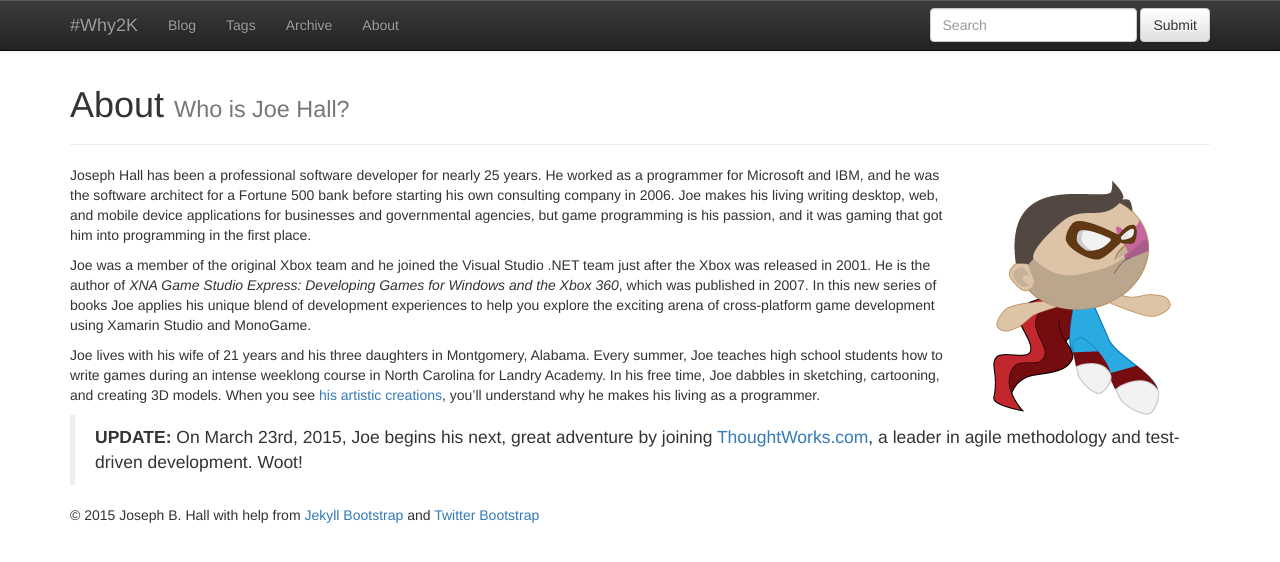
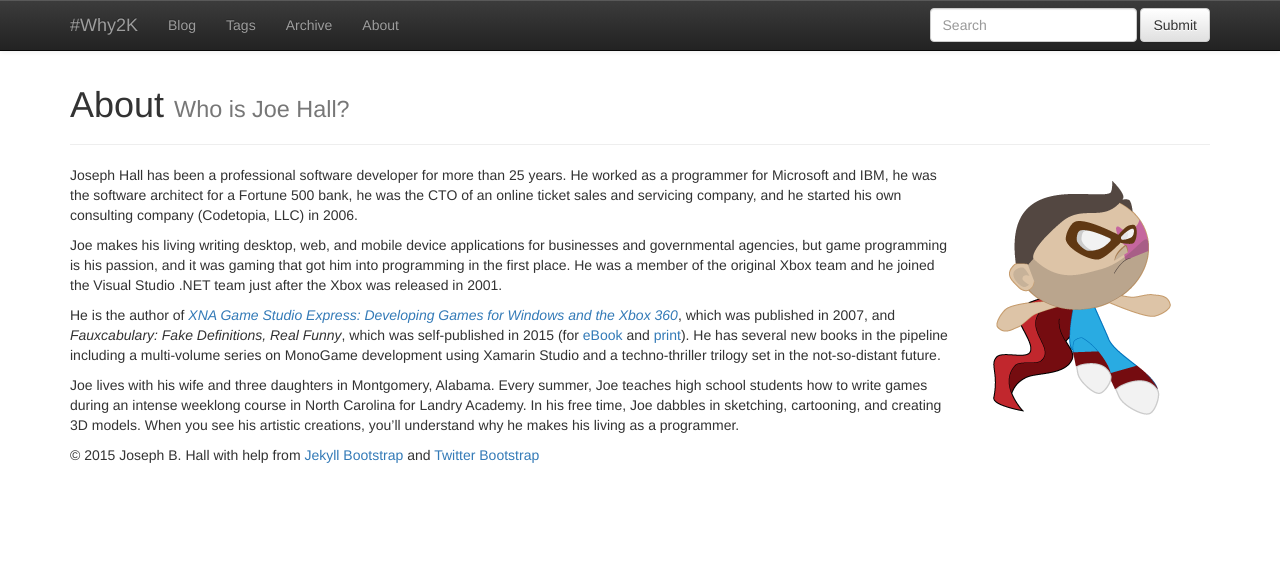
Before and after one commit to groundh0g/why2k.org, a Jekyll site: the page built from about.md, in a window 1280 px wide. Shown: the top 562 px of the page. Built offline with Jekyll 4.4.1, drawn with Linux system fonts in a browser that asks for light colours; nearby versions of some CDN libraries; library files that are not in the unit come from our copies.

Commit message:
Language. =)

```diff
--- a/about.md
+++ b/about.md
@@ -10,10 +10,13 @@ group: navigation
 <div style="float:right; width:256px; height:256px;">
   <img src="{{ BASE_PATH }}/assets/img/groundh0g_256x256.png" alt="groundh0g" title="Joe!"/>
 </div>
-Joseph Hall has been a professional software developer for nearly 25 years. He worked as a programmer for Microsoft and IBM, and he was the software architect for a Fortune 500 bank before starting his own consulting company in 2006. Joe makes his living writing desktop, web, and mobile device applications for businesses and governmental agencies, but game programming is his passion, and it was gaming that got him into programming in the first place.
 
-Joe was a member of the original Xbox team and he joined the Visual Studio .NET team just after the Xbox was released in 2001. He is the author of *XNA Game Studio Express: Developing Games for Windows and the Xbox 360*, which was published in 2007. In this new series of books Joe applies his unique blend of development experiences to help you explore the exciting arena of cross-platform game development using Xamarin Studio and MonoGame.
+Joseph Hall has been a professional software developer for more than 25 years. He worked as a programmer for Microsoft and IBM, he was the software architect for a Fortune 500 bank, he was the CTO of an online ticket sales and servicing company, and he started his own consulting company (Codetopia, LLC) in 2006.
 
-Joe lives with his wife of 21 years and his three daughters in Montgomery, Alabama. Every summer, Joe teaches high school students how to write games during an intense weeklong course in North Carolina for Landry Academy. In his free time, Joe dabbles in sketching, cartooning, and creating 3D models. When you see [his artistic creations](http://groundh0g.deviantart.com/), you'll understand why he makes his living as a programmer.
+Joe makes his living writing desktop, web, and mobile device applications for businesses and governmental agencies, but game programming is his passion, and it was gaming that got him into programming in the first place. He was a member of the original Xbox team and he joined the Visual Studio .NET team just after the Xbox was released in 2001.
 
-> **UPDATE:** On March 23rd, 2015, Joe begins his next, great adventure by joining [ThoughtWorks.com](http://www.thoughtworks.com/), a leader in agile methodology and test-driven development. Woot!
+He is the author of *<a href="http://amzn.to/1JuxvD8" target="_blank">XNA Game Studio Express: Developing Games for Windows and the Xbox 360</a>*, which was published in 2007, and *Fauxcabulary: Fake Definitions, Real Funny*, which was self-published in 2015 (for <a href="https://leanpub.com/fauxcabulary" target="_blank">eBook</a> and <a href="http://www.lulu.com/shop/http://www.lulu.com/shop/joseph-hall/fauxcabulary/paperback/product-22179468.html" target="_blank">print</a>). He has several new books in the pipeline including a multi-volume series on MonoGame development using Xamarin Studio and a techno-thriller trilogy set in the not-so-distant future.
+
+Joe lives with his wife and three daughters in Montgomery, Alabama. Every summer, Joe teaches high school students how to write games during an intense weeklong course in North Carolina for Landry Academy. In his free time, Joe dabbles in sketching, cartooning, and creating 3D models. When you see his artistic creations, you'll understand why he makes his living as a programmer.
+
+<div style="clear:both;"></div>
```
